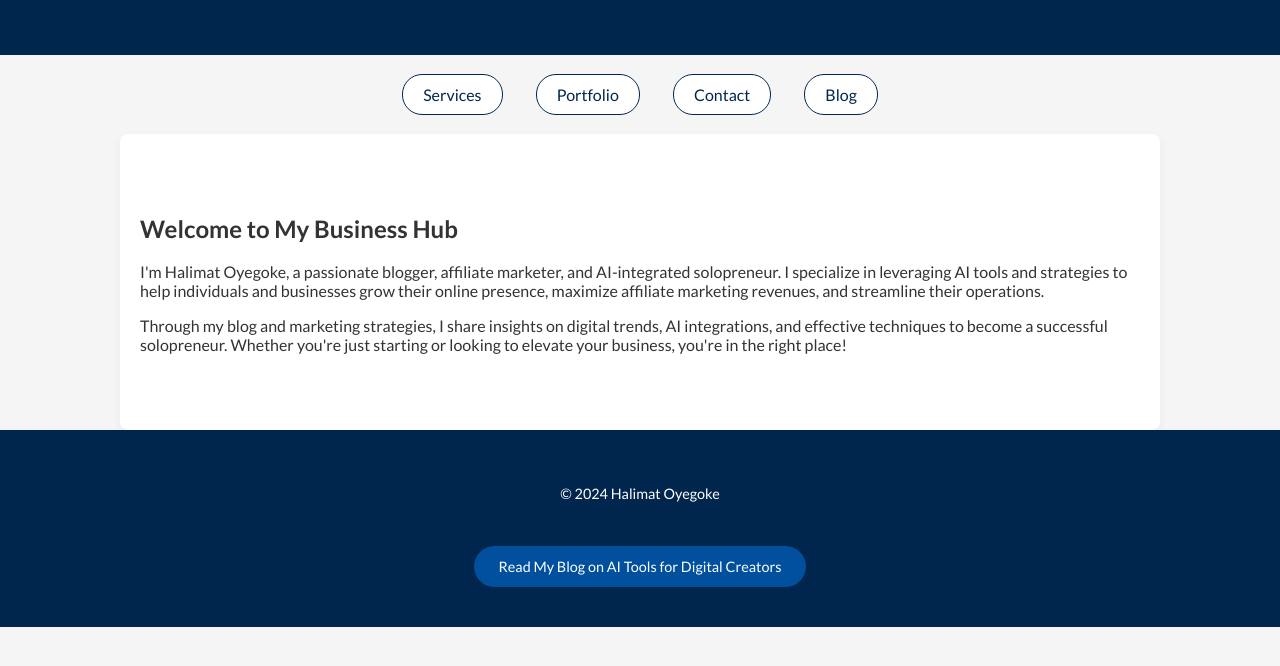
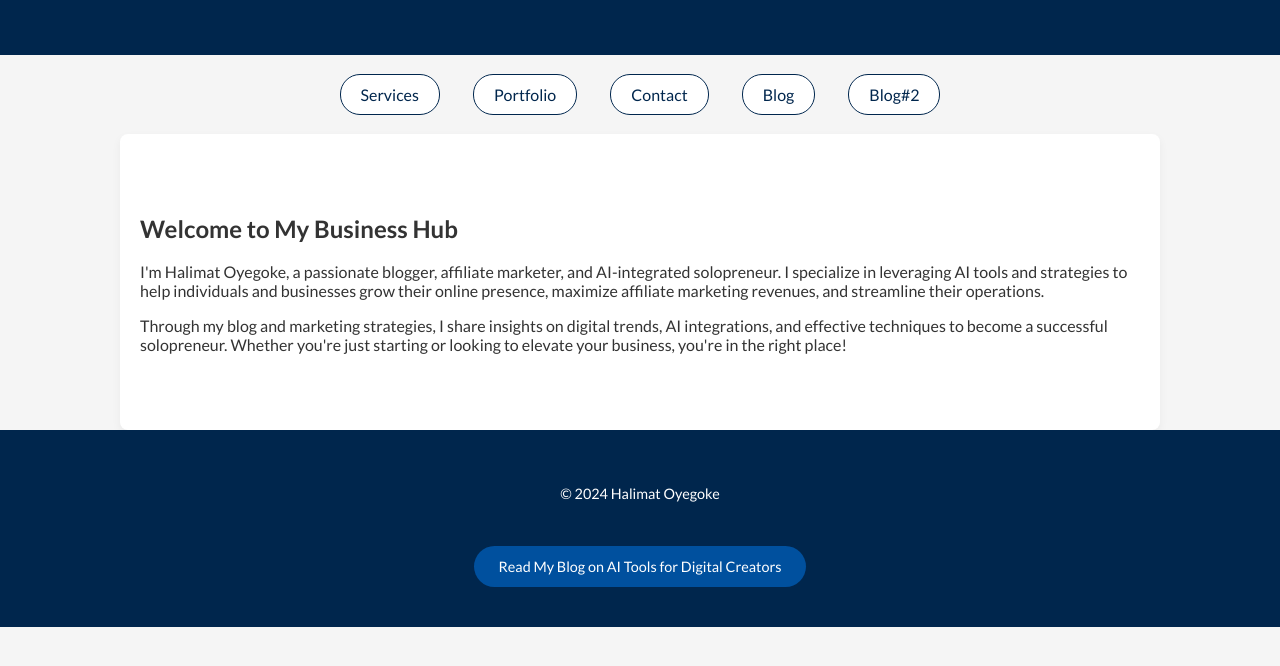
Before and after one commit to Canvas-by-Hali/halimat-oyegoke, a plain HTML site: page index.html in a window 1280 px wide. Shown: the part 122-788 px from the top of the page. Drawn offline with Linux system fonts and the light colour scheme.

Commit message:
Update index.html

```diff
--- a/index.html
+++ b/index.html
@@ -93,6 +93,7 @@
         <a href="portfolio updated 2.html">Portfolio</a>
         <a href="contact page 2.html">Contact</a>
          <a href="blog 2.html">Blog</a>
+               <a href="blog 5.html">Blog#2</a>
     </nav>
 
     <section>
```
